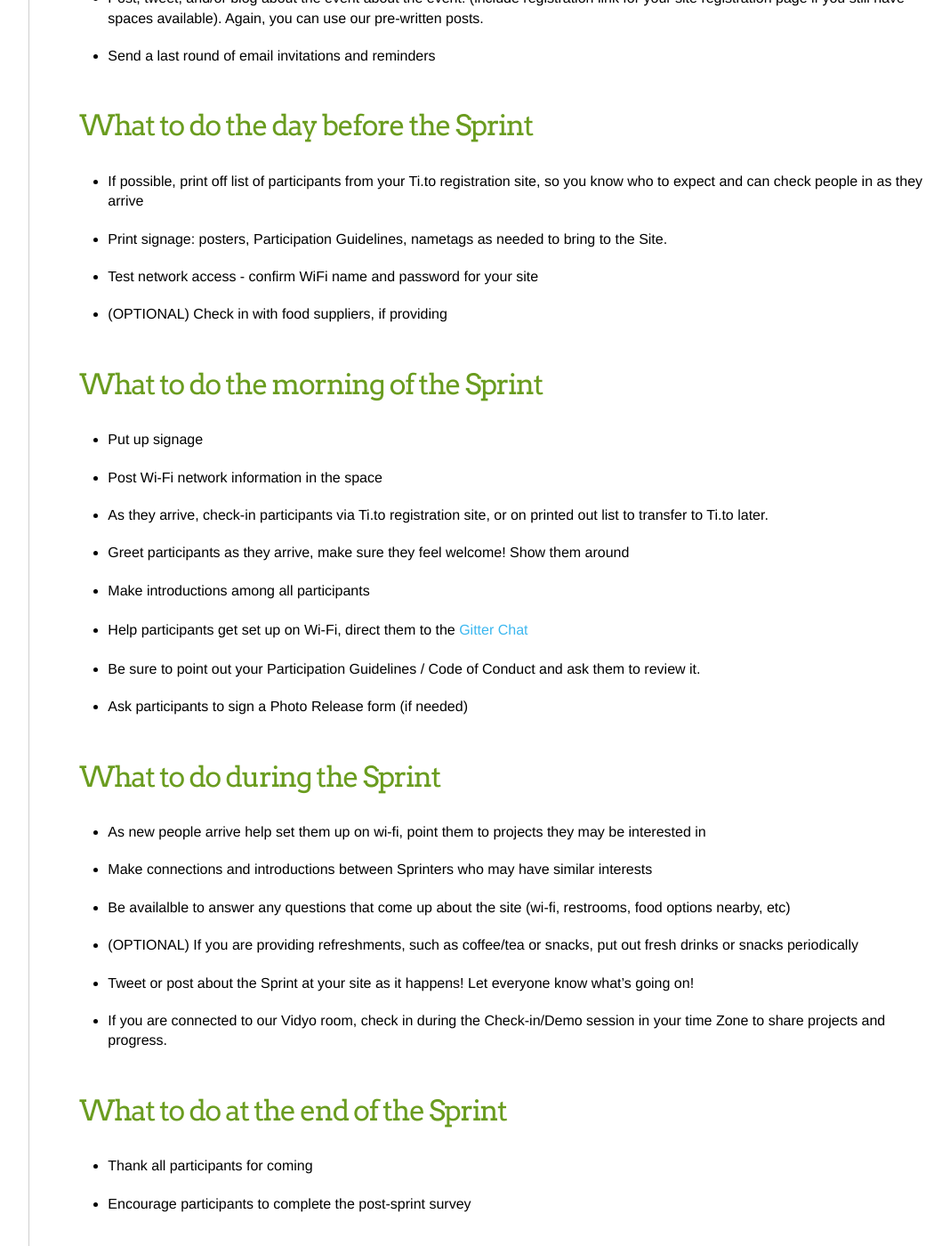
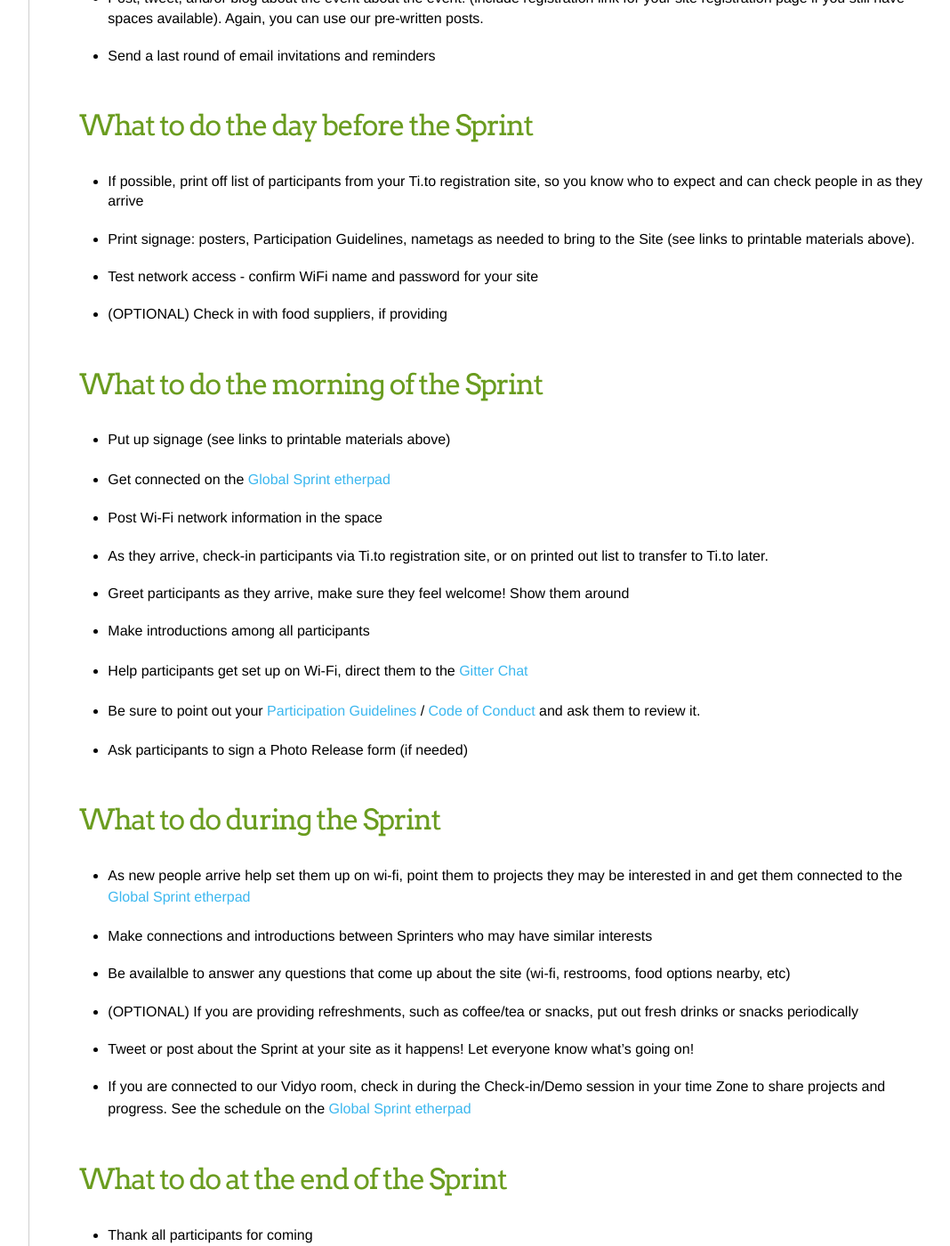
Before and after one commit to mozilla/global-sprint, a Jekyll site: the page built from _articles/site-hosts/checklist.md, in a window 1280 px wide and 1400 px high, scrolled down 1369 px. Shown: the whole window at 89% size, without its empty margins (180-1248 px from the left). Built offline with Jekyll 4.4.1, drawn with Linux system fonts in a browser that asks for light colours; comment, search, counter and statistics services are not loaded; some of the changed text lies outside the part shown.

Commit message:
Added links to Global Sprint etherpad

```diff
--- a/_articles/site-hosts/checklist.md
+++ b/_articles/site-hosts/checklist.md
@@ -45,37 +45,38 @@ The space must have ...
 ### What to do the day before the Sprint
 
 * If possible, print off list of participants from your Ti.to registration site, so you know who to expect and can check people in as they arrive
-* Print signage: posters, Participation Guidelines, nametags as needed to bring to the Site.
+* Print signage: posters, Participation Guidelines, nametags as needed to bring to the Site (see links to printable materials above).
 * Test network access - confirm WiFi name and password for your site
 * (OPTIONAL) Check in with food suppliers, if providing
 
 
 ### What to do the morning of the Sprint
 
-* Put up signage
+* Put up signage (see links to printable materials above)
+* Get connected on the [Global Sprint etherpad](https://public.etherpad-mozilla.org/p/sciencelab-2017globalsprint)
 * Post Wi-Fi network information in the space
 * As they arrive, check-in participants via Ti.to registration site, or on printed out list to transfer to Ti.to later.
 * Greet participants as they arrive, make sure they feel welcome! Show them around
 * Make introductions among all participants
 * Help participants get set up on Wi-Fi, direct them to the [Gitter Chat](https://gitter.im/mozilla/global-sprint-2017)
-* Be sure to point out your Participation Guidelines / Code of Conduct and ask them to review it.
+* Be sure to point out your [Participation Guidelines](https://www.mozilla.org/en-US/about/governance/policies/participation/) / [Code of Conduct]() and ask them to review it.
 * Ask participants to sign a Photo Release form (if needed)
 
 
 ### What to do during the Sprint
 
-* As new people arrive help set them up on wi-fi, point them to projects they may be interested in
+* As new people arrive help set them up on wi-fi, point them to projects they may be interested in and get them connected to the [Global Sprint etherpad](https://public.etherpad-mozilla.org/p/sciencelab-2017globalsprint)
 * Make connections and introductions between Sprinters who may have similar interests
 * Be availalble to answer any questions that come up about the site (wi-fi, restrooms, food options nearby, etc)
 * (OPTIONAL) If you are providing refreshments, such as coffee/tea or snacks, put out fresh drinks or snacks periodically
 * Tweet or post about the Sprint at your site as it happens! Let everyone know what's going on!
-* If you are connected to our Vidyo room, check in during the Check-in/Demo session in your time Zone to share projects and progress.
+* If you are connected to our Vidyo room, check in during the Check-in/Demo session in your time Zone to share projects and progress. See the schedule on the [Global Sprint etherpad](https://public.etherpad-mozilla.org/p/sciencelab-2017globalsprint)
 
 
 ### What to do at the end of the Sprint
 
 * Thank all participants for coming
-* Encourage participants to complete the post-sprint survey
+* Encourage participants to complete the post-sprint survey (coming soon!)
 
 
 ### How to follow up after the Sprint
```
